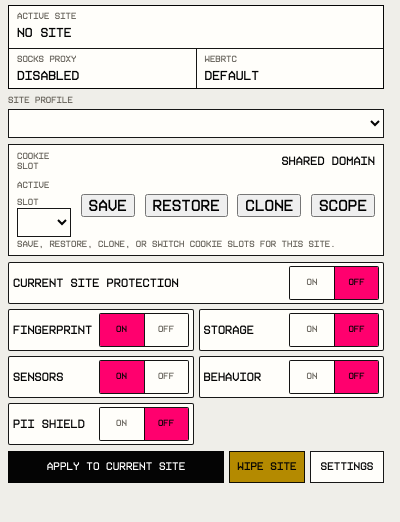
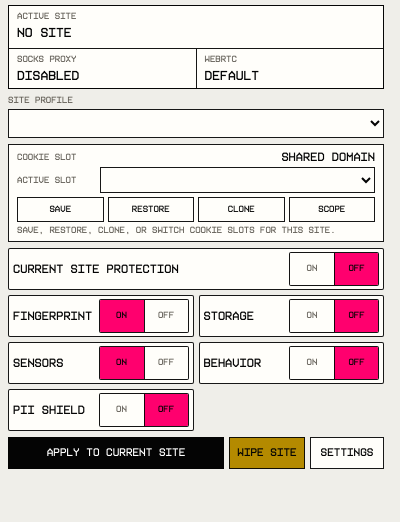
Before and after one commit to markoapple/SignalOnly, a browser extension: page popup/popup.html in a window 400 px wide. Shown: the part 54-576 px from the top of the page. Drawn offline with Linux system fonts and the light colour scheme.

Commit message:
Style popup cookie slot controls

```diff
--- a/popup/popup.css
+++ b/popup/popup.css
@@ -186,7 +186,7 @@ select {
 .cookie-panel {
   display: grid;
   grid-template-columns: minmax(0, 1fr) auto;
-  gap: 3px 10px;
+  gap: 4px 10px;
   align-items: center;
   margin-top: 6px;
   padding: 6px 8px;
@@ -208,6 +208,37 @@ select {
   color: var(--muted);
   font-size: 9px;
   line-height: 1;
+  text-transform: uppercase;
+}
+
+.slot-select-row {
+  display: grid;
+  grid-column: 1 / -1;
+  grid-template-columns: 76px minmax(0, 1fr);
+  gap: 7px;
+  align-items: center;
+}
+
+.slot-select-row select {
+  height: 26px;
+  min-width: 0;
+}
+
+.cookie-actions {
+  display: grid;
+  grid-column: 1 / -1;
+  grid-template-columns: repeat(4, 1fr);
+  gap: 4px;
+}
+
+.cookie-actions button {
+  min-height: 25px;
+  border: 1px solid var(--line);
+  background: var(--paper);
+  color: var(--ink);
+  cursor: pointer;
+  font-size: 9px;
+  font-weight: 820;
   text-transform: uppercase;
 }
 
```
